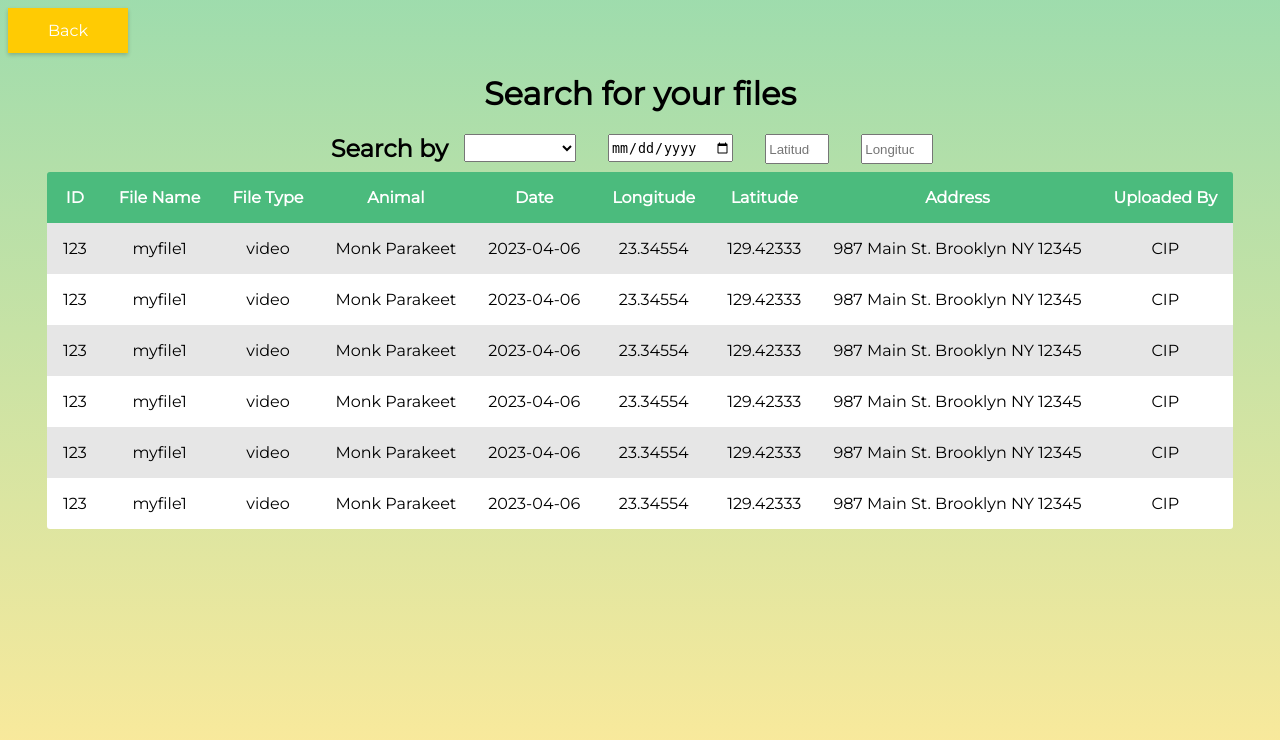
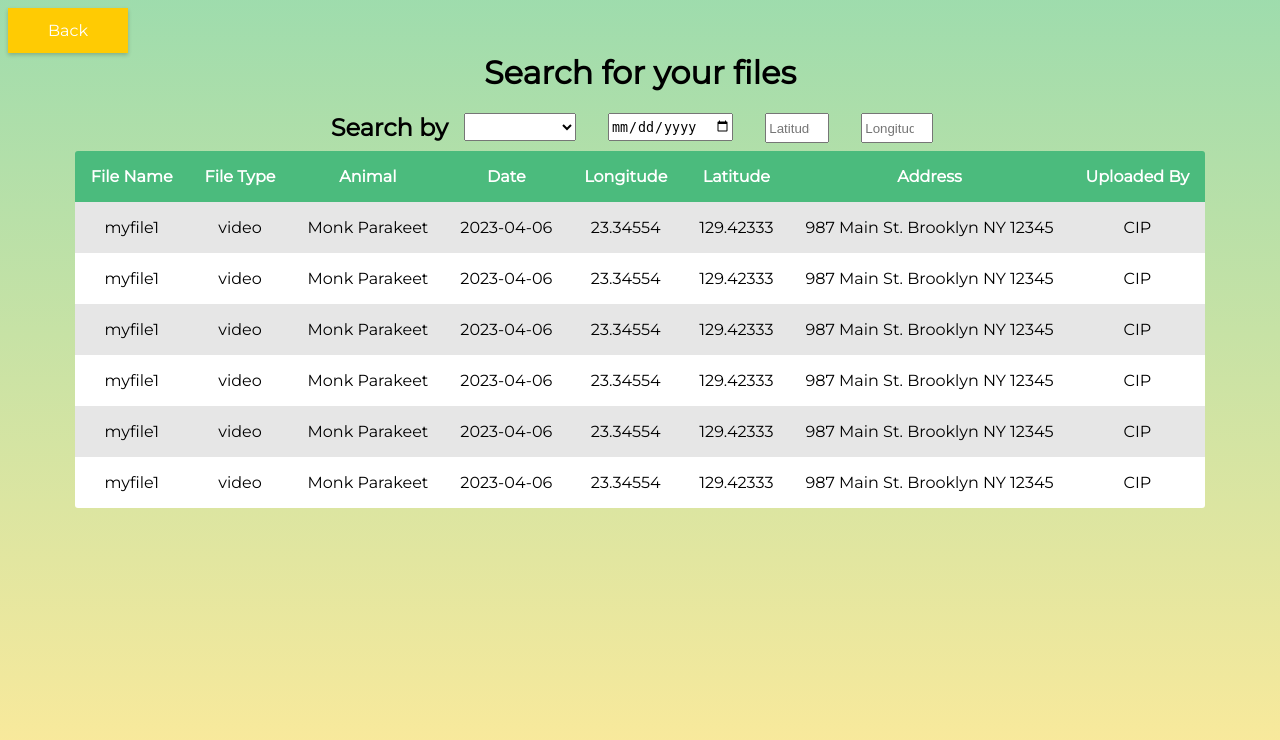
Before and after one commit to afahim000/Test2, a Node server app: page /data/search in a window 1280 px wide. Shown: the top 740 px of the page. Run offline with Node 20, Linux system fonts and the light colour scheme; some libraries are stand-ins or nearby versions.

Commit message:
button_style and search.pug updates

```diff
--- a/public/stylesheets/button_style.css
+++ b/public/stylesheets/button_style.css
@@ -38,6 +38,10 @@ html {
 	background: var(--color-secondary-opacity);
 }
 
+h1 {
+	margin-top: 0;
+}
+
 .buttons {
 	width: 500px;
 	display: flex;
--- a/views/search.pug
+++ b/views/search.pug
@@ -43,6 +43,7 @@ html(lang="en")
 
       h1 {
         text-align: center;
+        margin-top: 0;
       }
       /*Table*/
       .table_container {
@@ -50,7 +51,6 @@ html(lang="en")
         display: flex;
         justify-content: center;
       }
-
       .table td,
       .table th {
         padding: 1rem;
@@ -122,7 +122,6 @@ html(lang="en")
       table.table
         thead.table_head
           tr.table_head_row
-            th ID
             th File Name
             th File Type
             th Animal
@@ -131,9 +130,8 @@ html(lang="en")
             th Latitude
             th Address
             th Uploaded By
-        tbody.table_body
+        tbody#table_body.table_body
           tr
-            td 123
             td myfile1
             td video
             td Monk Parakeet
@@ -143,7 +141,6 @@ html(lang="en")
             td 987 Main St. Brooklyn NY 12345
             td CIP
           tr
-            td 123
             td myfile1
             td video
             td Monk Parakeet
@@ -153,7 +150,6 @@ html(lang="en")
             td 987 Main St. Brooklyn NY 12345
             td CIP
           tr
-            td 123
             td myfile1
             td video
             td Monk Parakeet
@@ -163,7 +159,6 @@ html(lang="en")
             td 987 Main St. Brooklyn NY 12345
             td CIP
           tr
-            td 123
             td myfile1
             td video
             td Monk Parakeet
@@ -173,7 +168,6 @@ html(lang="en")
             td 987 Main St. Brooklyn NY 12345
             td CIP
           tr
-            td 123
             td myfile1
             td video
             td Monk Parakeet
@@ -183,7 +177,6 @@ html(lang="en")
             td 987 Main St. Brooklyn NY 12345
             td CIP
           tr
-            td 123
             td myfile1
             td video
             td Monk Parakeet
```
